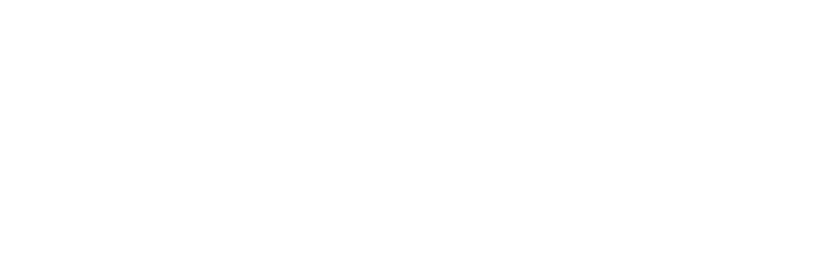
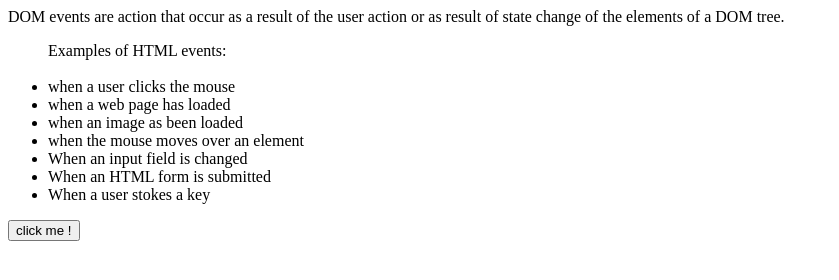
Before and after one commit to Md-Yaseen-Dev/Course--Javascript-II, a plain HTML site: page Javascript-part-2/Js/56. Dom Events in javascript/index.html in a window 1280 px wide. Shown: the whole page, without its empty margins (0-839 px from the left). Drawn offline with Linux system fonts and the light colour scheme.

Commit message:
Dom event  completed

```diff
--- a/Javascript-part-2/Js/56. Dom Events in javascript/index.html
+++ b/Javascript-part-2/Js/56. Dom Events in javascript/index.html
@@ -4,9 +4,43 @@
     <meta charset="UTF-8">
     <meta http-equiv="X-UA-Compatible" content="IE=edge">
     <meta name="viewport" content="width=device-width, initial-scale=1.0">
-    <title>Document</title>
+    <title>Dom Events</title>
 </head>
 <body>
+    DOM events are action that occur as a result of the user action or as result of state change of the elements of a DOM tree.
 
+    <Ul>Examples of HTML events:  <br></br>
+
+        <li>when a user clicks the mouse</li>
+        <li>when a web page has loaded</li>
+        <li>when an image as been loaded</li>
+        <li>when the mouse moves over an element</li>
+        <li>When an input field is changed</li>
+        <li>When an HTML form is submitted</li>
+        <li>When a user stokes a key</li>
+    </Ul>
+
+<!--for in line function we use onclick -- -->
+    <!-- <button onclick = "myfunction()">Click me!</button> -->
+
+<button id = "btn">click me !</button>
+    <script>
+        function myfunction(){
+            alert("button was clicked!")
+        }
+        // <!-- SECOND METHOD
+ let btn = document.getElementById("btn");
+
+ btn.addEventListener('click', myfunction);
+
+ btn.addEventListener('mouseout', function(){
+    alert("hey your are in mouseout ")
+ });
+
+ btn.addEventListener("mouseover", function(){
+    console.log("you are activated in mouseover")
+ })
+ console.log(btn)
+    </script>
 </body>
 </html>
```
